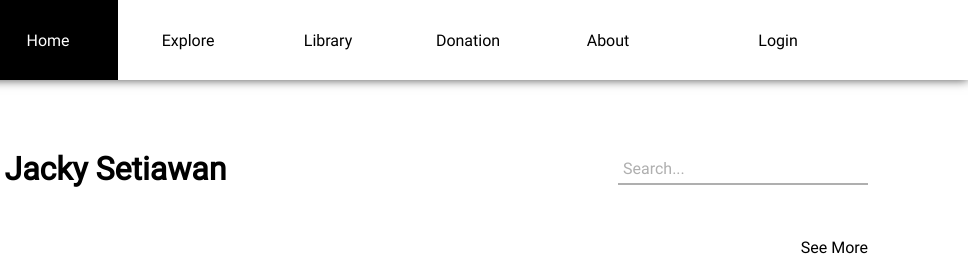
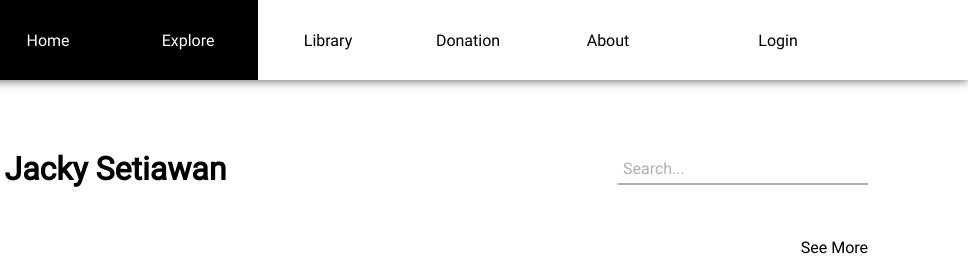
Before and after one commit to jackysetiawan6/WebDev-Vibey-Streaming, a plain HTML site: page index.html in a window 1280 px wide. Shown: the top 275 px of the page, 312-1280 px from the left. Drawn offline with Linux system fonts and the light colour scheme.

Commit message:
explore html

```diff
--- a/index.html
+++ b/index.html
@@ -17,7 +17,7 @@
       </div>
       <div class="header-mid">
         <a class="active" href="index.html">Home</a>
-        <a href="#">Explore</a>
+        <a class="active" href="explore.html">Explore</a>
         <a href="#">Library</a>
         <a href="#">Donation</a>
         <a href="#">About</a>
```
Also changed, not shown: explore/explore.html (added, +11 -0 lines).
